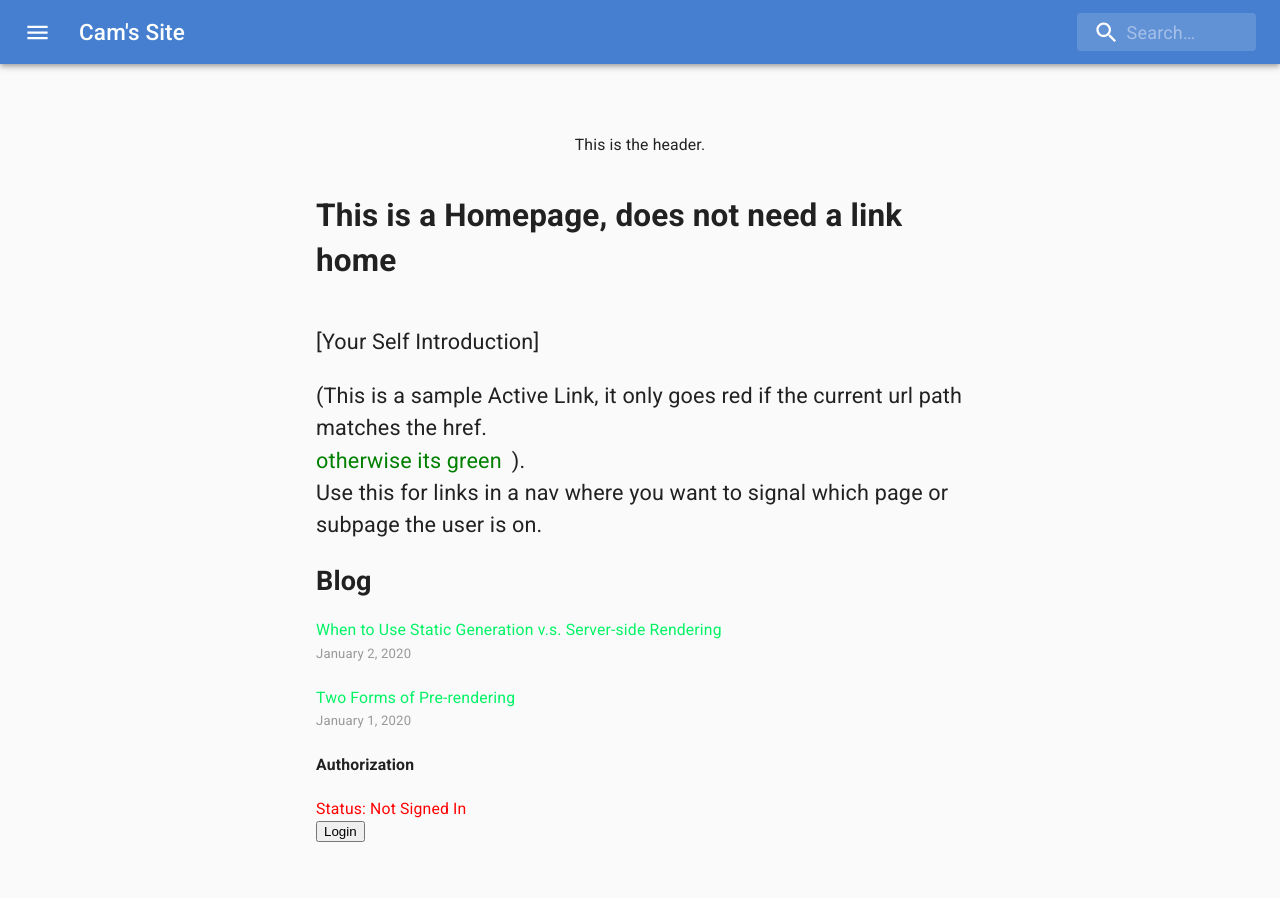
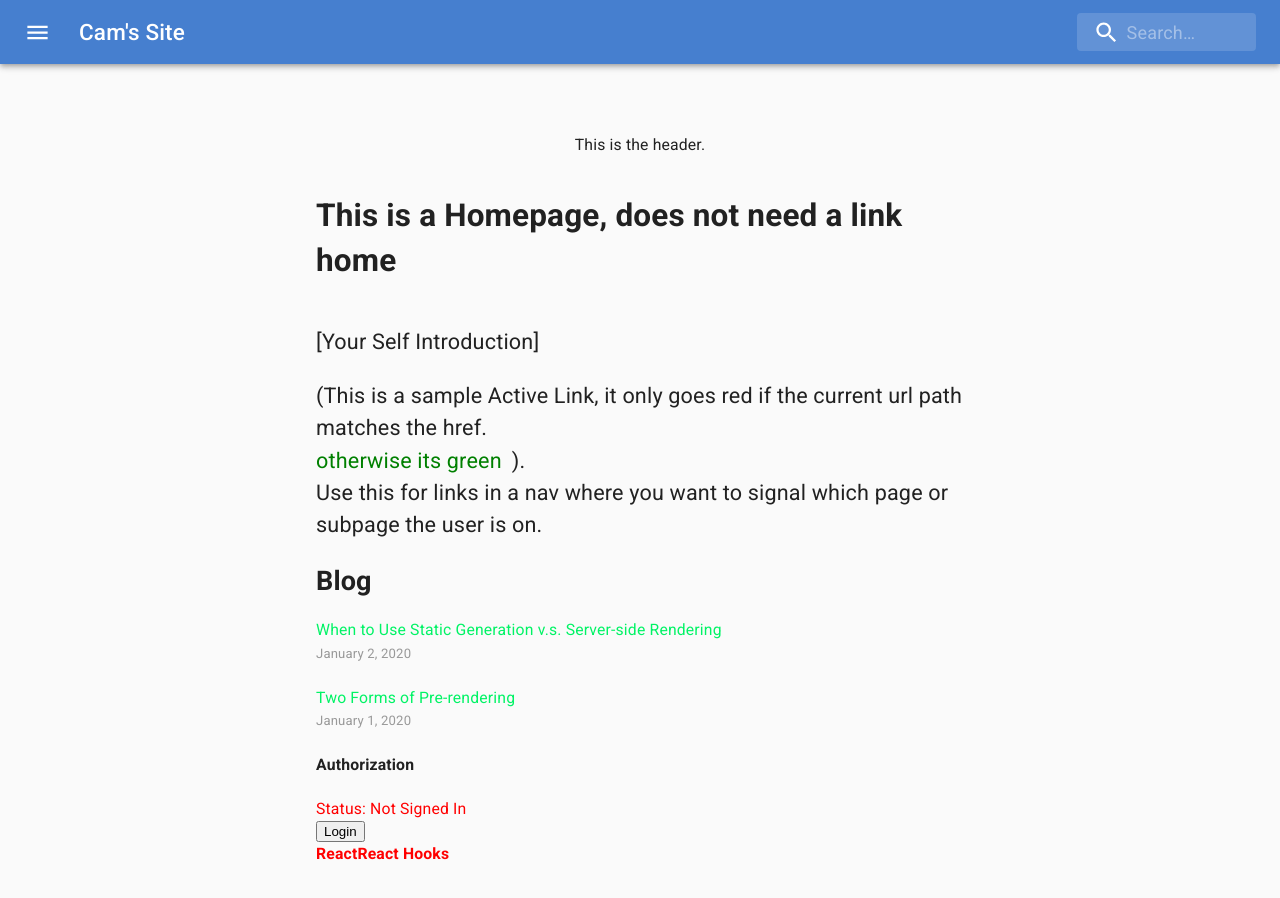
Before and after one commit to choozin/portfolio, a Next.js app: page / in a window 1280 px wide. Shown: the top 898 px of the page. Built offline with nearby package versions, Linux system fonts and the light colour scheme.

Commit message:
Created "What Is This?" Lookup component, which can be inserted as modified text and upon being clicked will open a modal with information about whatever the component was referencing.

```diff
--- /dev/null
+++ b/components/whatisthis/whatisthis.tsx
@@ -0,0 +1,273 @@
+import { useState, useEffect, useContext, Component } from 'react';
+import Link from 'next/link'
+import { makeStyles } from '@material-ui/core/styles';
+import { Button } from '@material-ui/core';
+import { FullscreenExitTwoTone } from '@material-ui/icons';
+
+const useStyles = makeStyles((theme) => ({
+    WITBtn: {
+        color: 'red',
+        fontWeight: 'bold',
+    },
+    root: {
+        width: '100vw',
+        height: '100vh',
+        margin: '0 auto',
+        zIndex: 1,
+        position: 'fixed',
+        left: 0,
+        top: 0,
+        backgroundColor: 'rgba(0, 0, 0, 0.7)'
+    },
+    openModalBtn: {
+        color: 'red',
+    },
+    modal: {
+        display: 'flex',
+        flexDirection: 'column',
+        flexGrow: 1,
+        border: 'solid 0.5rem black',
+        borderRadius: '1rem',
+        backgroundColor: 'white',
+        padding: '1rem',
+        zIndex: 2,
+        minWidth: '15rem',
+        maxWidth: '38rem',
+        minHeight: '10rem',
+        alignItems: 'center',
+        justifyContent: 'center',
+        margin: '3rem auto 6rem',
+    },
+    title: {
+        flexGrow: 1,
+        color: 'red',
+    },
+    description: {
+
+    },
+    btnContainer: {
+        display: 'flex',
+        justifyContent: 'space-between',
+        width: '100%',
+    },
+    urlBtn: {
+
+    },
+    closeBtn: {
+
+    }
+}));
+
+const WhatIsThisBtn = ({ text, topic }) => {
+
+    const classes = useStyles();
+
+    const topics = [
+        {
+            topic: 'error',
+            title: 'GOING ON!?!',
+            description: `
+                A problem has occured with my WhatIsThis? Button
+            `,
+            url: 'http://google.com',
+            imagePath: 'https://spng.subpng.com/20180604/iqs/kisspng-react-javascript-angularjs-ionic-atom-5b154be64e7965.3537065815281223423214.jpg',
+            lookups: [
+                'error',
+            ]
+        },
+        {
+            topic: 'javascript',
+            title: 'JavaScript',
+            description: `
+                JavaScript is a high-level programming language which has existed since 1995.
+                It is used primarily to provide programatic logic to web pages, and can be used
+                in an extensive array of applications.
+            `,
+            url: 'https://www.javascript.com/',
+            imagePath: 'https://spng.subpng.com/20180604/iqs/kisspng-react-javascript-angularjs-ionic-atom-5b154be64e7965.3537065815281223423214.jpg',
+            lookups: [
+                'react',
+            ]
+        },
+        {
+            topic: 'react',
+            title: 'React',
+            description: `
+                React is a front-end JavaScript Library developed and maintained
+                by a dedicated team at Facebook. It gained popularity over the past
+                7 years as a developer-favourite resource for building complex UI environments.
+                As a library only, React can be mixed and matched with any number of other
+                JavaScript libraries, along with various frameworks and types of back-ends.
+                In recent years, the power of React has been greatly expanded as Redux, Hooks, Nextjs,
+                and several other features and frameworks have drasticly improved both the programming
+                experience, and the quality of the products which can be developed.
+            `,
+            url: 'http://reactjs.org',
+            imagePath: 'https://spng.subpng.com/20180604/iqs/kisspng-react-javascript-angularjs-ionic-atom-5b154be64e7965.3537065815281223423214.jpg',
+            lookups: [
+                'redux',
+                'javascript',
+                'hooks',
+            ]
+        },
+        {
+            topic: 'hooks',
+            title: 'React Hooks',
+            description: `
+                Hooks are a newer addition to the react library. It is built using the javascript programming language.
+            `,
+            url: 'http://reactjs.org',
+            imagePath: 'https://spng.subpng.com/20180604/iqs/kisspng-react-javascript-angularjs-ionic-atom-5b154be64e7965.3537065815281223423214.jpg',
+            lookups: [
+                'redux',
+                'javascript',
+                'react',
+            ]
+        }
+    ];
+
+    const [isModalOpen, setIsModalOpen] = useState(false);
+    const [currentData, setCurrentData] = useState(topic);
+
+    const getTopicData = (topic) => {
+        let topicData = topics[0];
+        topics.map((obj, index) => {
+            if (obj.topic === topic) {
+                topicData = obj
+            }
+        })
+        setCurrentData(topicData);
+    }
+
+    const WITDescription = ({ description, lookups }) => {
+
+        let wordArray = description.split(' ');
+        let newWordsArray = [];
+        let newObjectsArray = []
+        const [isLookupWord, setIsLookupWord] = useState(false)
+
+        // returns punctuation at end of string if it exists, otherwise returns false
+        /*const isPunctuated = (word) => {
+
+            let code = word.charCodeAt(word.length-1);
+            if ((code > 32 && code < 48) ||
+                (code > 57 && code < 65) ||
+                (code > 90 && code < 97)) {
+                    console.log('is punctuated: ', word.slice(-1));
+                    return word.slice(-1);
+            } else {
+                return false;
+            }
+        }*/
+
+        if (typeof lookups !== 'undefined') {
+
+            for (let wordIndex = 0; wordIndex < wordArray.length; wordIndex++) {
+
+                //let currentWord = wordArray[wordIndex];
+                let isLookupWord = false;
+
+                //console.log('pre-formatting: ', wordArray[wordIndex])
+
+                // find out if word is followed by a punctuation mark of some kind
+                // if so, store it and remove it form the word so that it's not included in the string comparison below
+                /*let punctuation = isPunctuated(wordArray[wordIndex]);
+                console.log('punctuation: ', punctuation);
+                console.log('word: ', currentWord);
+                (punctuation !== false) && currentWord.replace(punctuation, '');
+
+                console.log('modifiedWord: ', currentWord)//.replace(punctuation, ''));
+                */
+
+                for (let lookupsIndex = 0; lookupsIndex < lookups.length; lookupsIndex++) {
+
+                    if ((wordArray[wordIndex] === lookups[lookupsIndex]) && (isLookupWord === false)) {
+
+                        isLookupWord = true;
+
+                        // formatting, add space at end of text before btn
+                        newWordsArray.push(' ');
+
+                        newObjectsArray.push(<InternalWITText text={newWordsArray.join(' ')} />)
+                        newWordsArray = [];
+
+                        newObjectsArray.push(<InternalWITBtn text={wordArray[wordIndex]} topic={wordArray[wordIndex]} />)
+
+                        //console.log('isLookup: ', isLookupWord)
+                        //console.log('wordArray[wordIndex]: ', wordArray[wordIndex])
+                    }
+
+                }
+
+                // if punctuation was attached to word, put it back on,
+                // attach a space at the beginning
+                //punctuation && newWordsArray.push(punctuation);
+                newWordsArray.push(' ');
+                //punctuation = false;
+
+                !isLookupWord && newWordsArray.push(wordArray[wordIndex]);
+                isLookupWord = false;
+
+            }
+
+            // words remaining in string after Lookups
+            newObjectsArray.push(<InternalWITText text={newWordsArray.join(' ')} />)
+
+        }
+
+
+
+        return (
+            <div>
+                {newObjectsArray.map((obj, index) => obj)}
+            </div>
+        );
+
+    }
+
+    const InternalWITBtn = ({ text, topic }) => {
+
+        return (
+            <span className={classes.WITBtn} onClick={() => { setIsModalOpen(true); getTopicData(topic); }}>
+                {text}
+            </span>
+        )
+    }
+
+    const InternalWITText = ({ text }) => {
+
+        return (
+            <span>
+                {text}
+            </span>
+        )
+    }
+
+
+    return (
+        <>
+            <span className={classes.WITBtn} onClick={() => { setIsModalOpen(true); getTopicData(topic); }}>
+                {text}
+            </span>
+            {
+                isModalOpen &&
+                <div className={classes.root}>
+                    <div className={classes.modal}>
+                        <h2>What Is <span className={classes.title}>{currentData.title}</span>?</h2>
+                        <div className={classes.description}>
+                            <WITDescription description={currentData.description} lookups={currentData.lookups} />
+                        </div>
+                        <div className={classes.btnContainer}>
+                            <Link href={currentData.url}>
+                                <Button>Visit Official Website</Button>
+                            </Link>
+                            <Button onClick={() => setIsModalOpen(false)}>Close</Button>
+                        </div>
+                    </div>
+                </div>
+            }
+        </>
+    );
+}
+
+export default WhatIsThisBtn;
--- a/pages/index.tsx
+++ b/pages/index.tsx
@@ -8,6 +8,7 @@ import Date from '../components/common/date'
 import ActiveLink from '../components/common/active-link'
 
 import Auth from '../components/auth/auth'
+import WhatIsThisBtn from '../components/whatisthis/whatisthis'
 
 export const getStaticProps: GetStaticProps = async () => {
   const allPostsData = getSortedPostsData()
@@ -62,6 +63,8 @@ export default function Home({
       </section>
       <section>
         <Auth/>
+        <WhatIsThisBtn text='React' topic='react'/>
+        <WhatIsThisBtn text='React Hooks' topic='hooks'/>
       </section>
     </Layout>
   )
```
